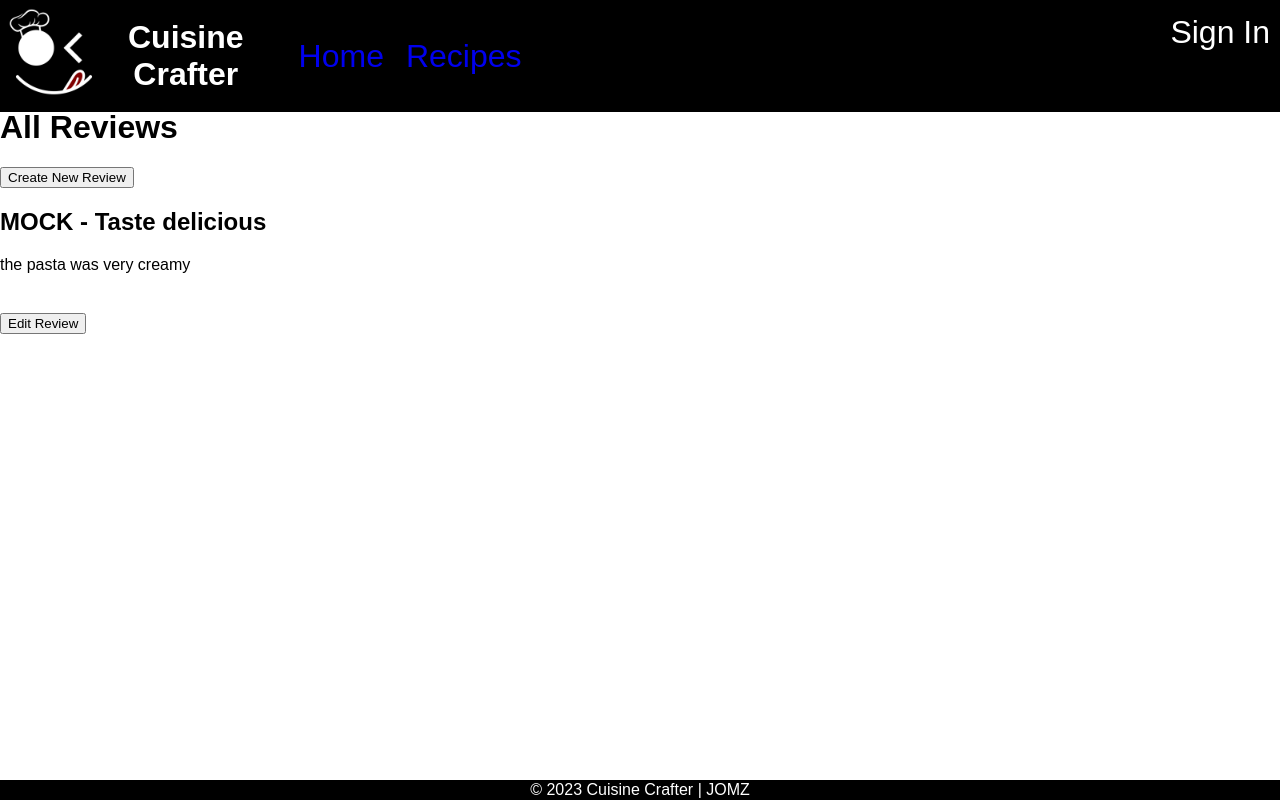
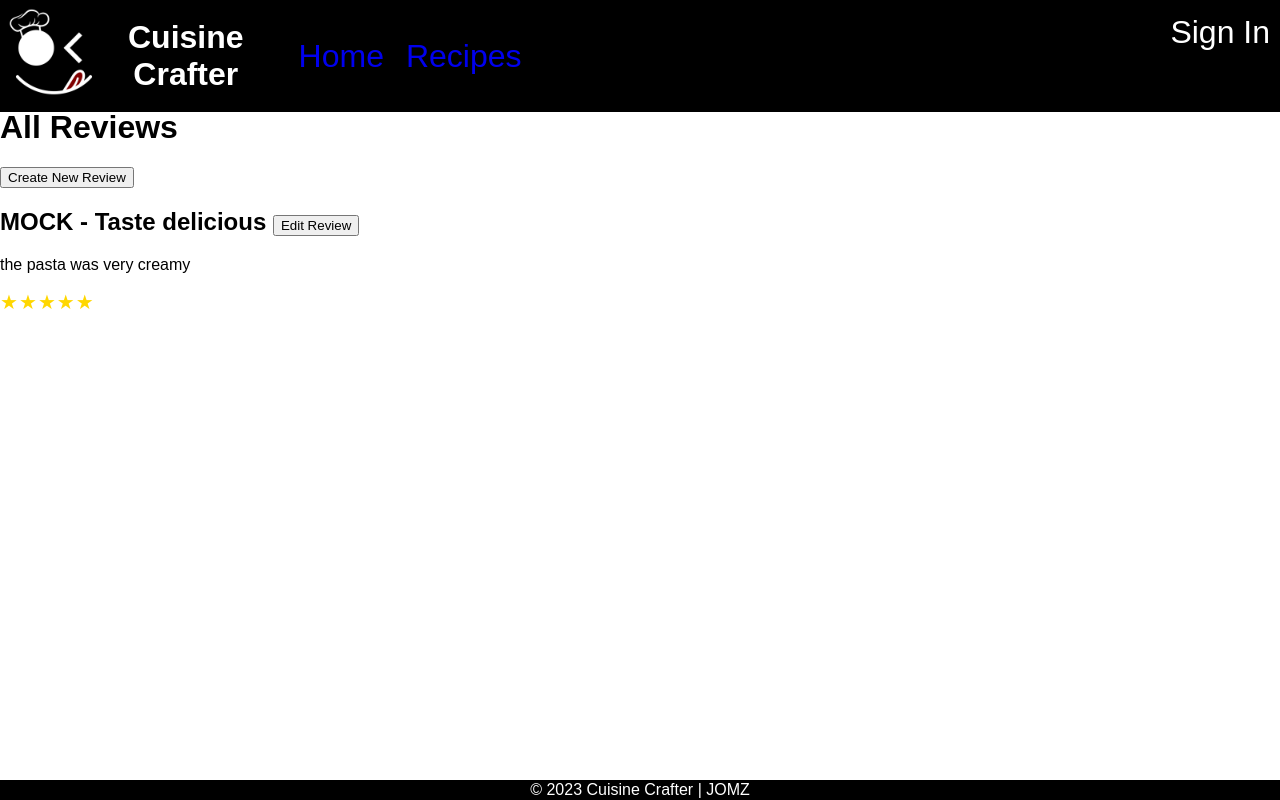
Before and after one commit to jomz-fullstack/cuisine-crafter-frontend, a React (Create React App) app: page /reviews/1 in a window 1280 px wide. Built offline with nearby package versions, Linux system fonts and the light colour scheme; no server answers; a web font is replaced by a local one.

Commit message:
adjustments to ReviewShow file

```diff
--- a/src/pages/ReviewShow.js
+++ b/src/pages/ReviewShow.js
@@ -7,8 +7,7 @@ const ReviewShow = ({ reviews }) => {
     (review) => review.recipe_id === +recipeId
   );
 
-  let selectedReview = reviews?.find((review) => review.id === +recipeId)
-
+  // Define the renderStars function
   const renderStars = (rating) => {
     const starElements = [];
     for (let i = 1; i <= 5; i++) {
@@ -21,6 +20,7 @@ const ReviewShow = ({ reviews }) => {
             marginRight: "1px",
           }}
         >
+          ★
         </span>
       );
     }
@@ -35,12 +35,14 @@ const ReviewShow = ({ reviews }) => {
       </Link>
       {recipeReviews.map((reviewItem) => (
         <div key={reviewItem.id}>
-          <h2>{reviewItem.header}</h2>
+          <h2>{reviewItem.header}{" "}
+          <Link to={`/edit/${reviewItem.id}`}>
+            <button>Edit Review</button>
+          </Link></h2>
           <p>{reviewItem.body}</p>
           {renderStars(reviewItem.stars)}
           <br />
-          <Link to={`/edit/${selectedReview.id}`}>
-          <button> Edit Review </button></Link>
+
         </div>
       ))}
     </div>
```
